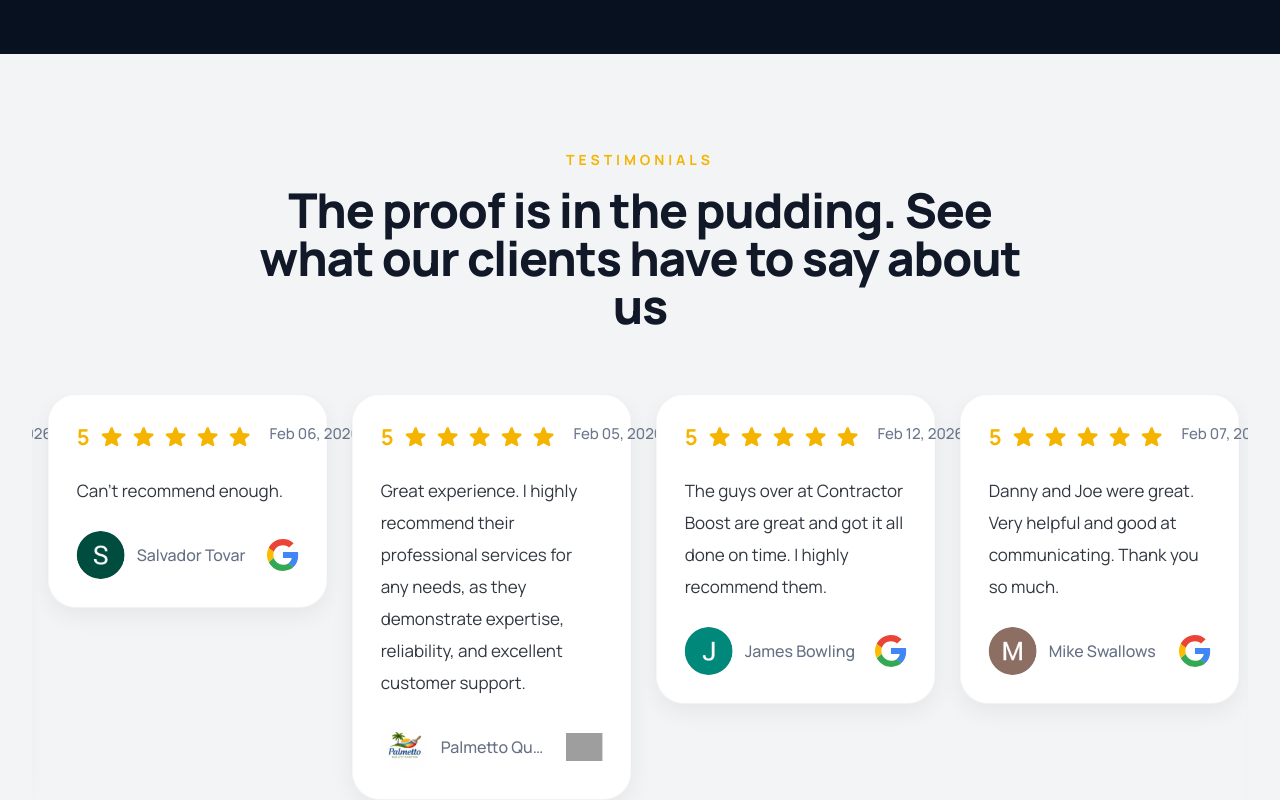
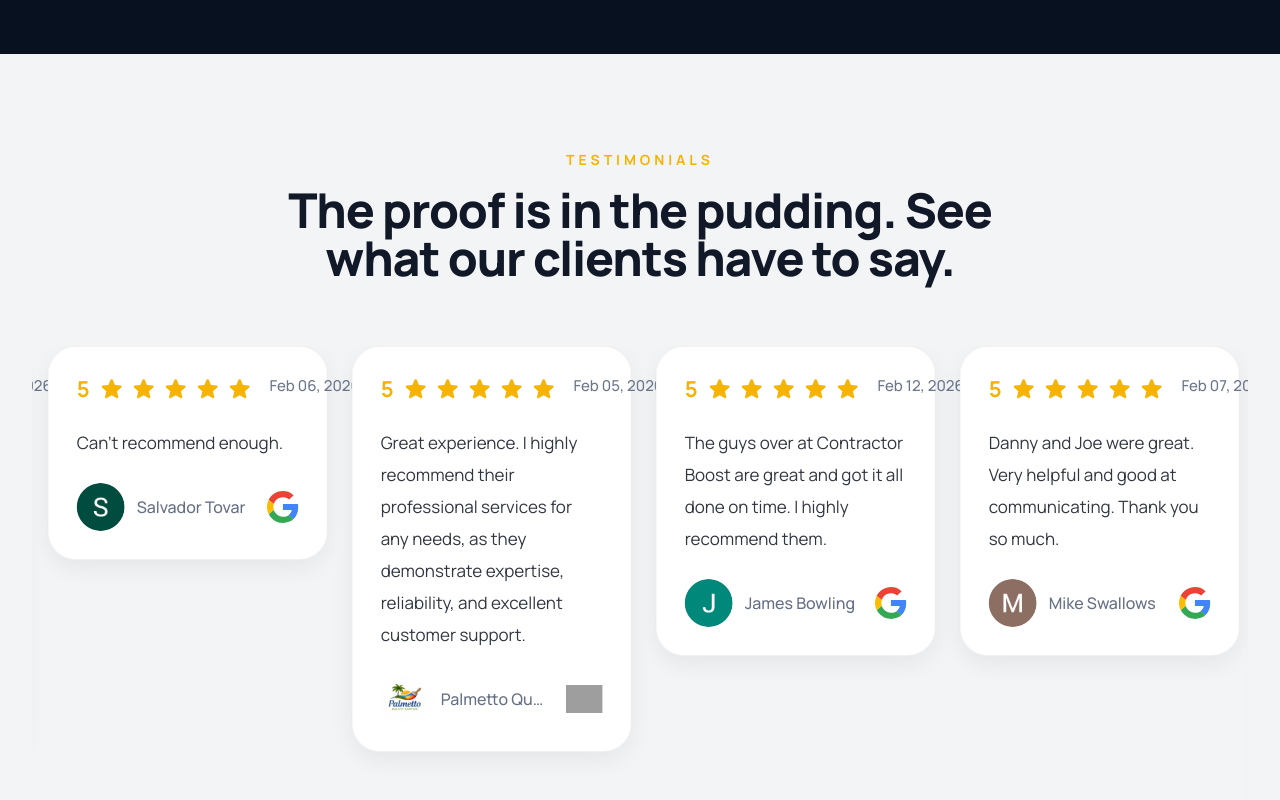
Before and after one commit to JohannesKarasik/ContractorBoost, a Next.js app: page / in a window 1280 px wide. Shown: the part 878-1678 px from the top of the page. Built offline with nearby package versions, Linux system fonts and the light colour scheme; grey boxes are pictures that could not be loaded.

Commit message:
Update project

```diff
--- a/src/app/components/Home/AboutUs/index.tsx
+++ b/src/app/components/Home/AboutUs/index.tsx
@@ -244,8 +244,8 @@ const Testimonials = () => {
           </p>
 
           <h2 className='mt-4 text-4xl font-extrabold tracking-tight text-[#111827] sm:text-5xl'>
-            The proof is in the pudding. See what our clients have to say about us
-          </h2>
+  The proof is in the pudding. See what our clients have to say.
+</h2>
         </div>
 
         <div className='overflow-hidden'>
```
